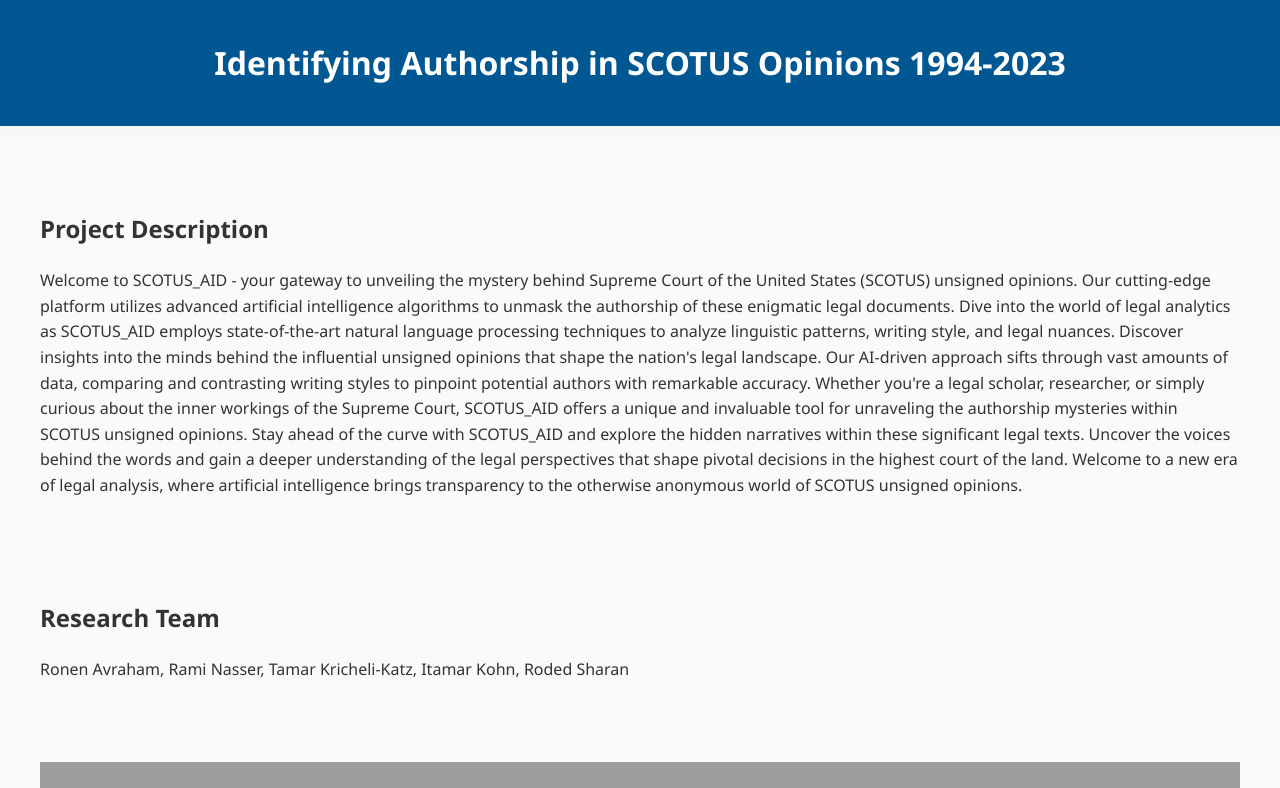
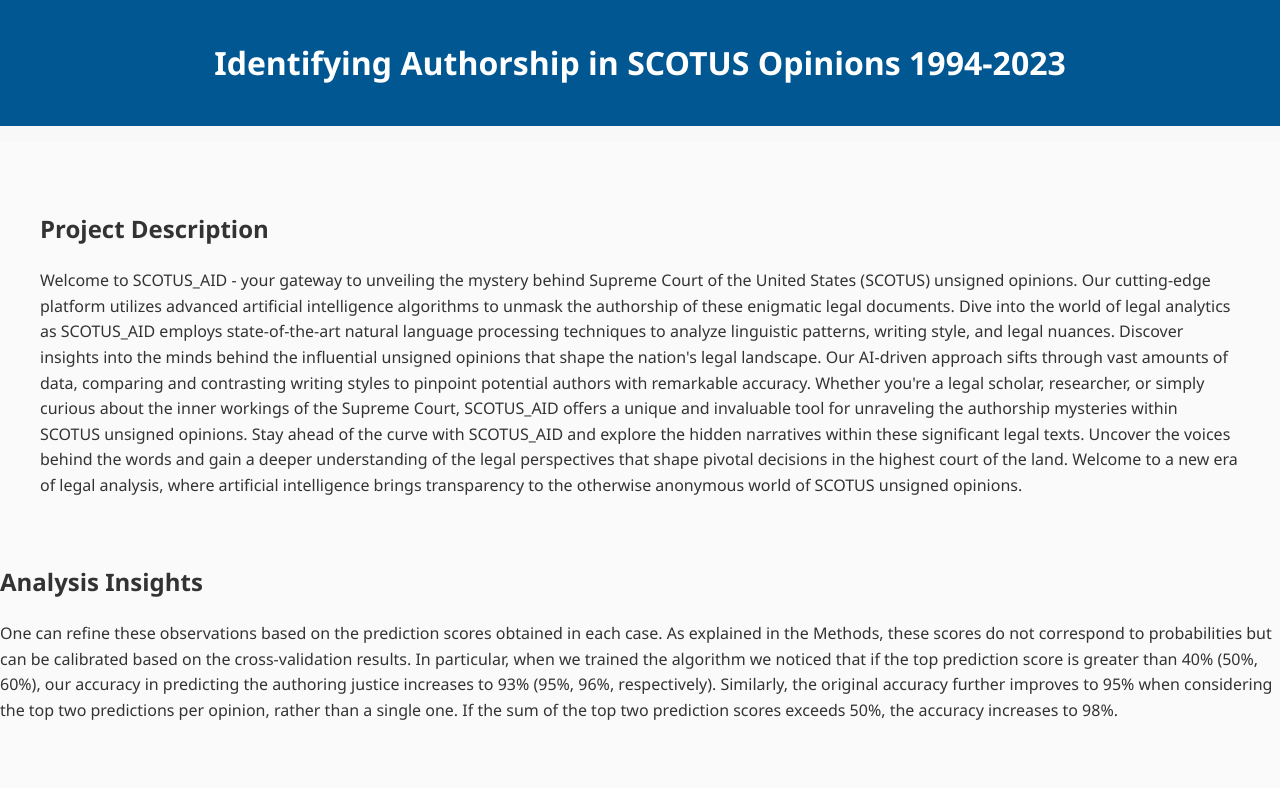
Before and after one commit to raminass/SCOTUS_AI, a plain HTML site: page index.html in a window 1280 px wide. Shown: the top 788 px of the page. Drawn offline with Linux system fonts and the light colour scheme; grey boxes are pictures that could not be loaded.

Commit message:
Update index.html

```diff
--- a/index.html
+++ b/index.html
@@ -11,7 +11,6 @@
 
     <nav class="main-nav">
         <!-- Navigation items (if needed) -->
-
     </nav>
 
     <main>
@@ -23,18 +22,20 @@ Discover insights into the minds behind the influential unsigned opinions that s
 
 Stay ahead of the curve with SCOTUS_AID and explore the hidden narratives within these significant legal texts. Uncover the voices behind the words and gain a deeper understanding of the legal perspectives that shape pivotal decisions in the highest court of the land. Welcome to a new era of legal analysis, where artificial intelligence brings transparency to the otherwise anonymous world of SCOTUS unsigned opinions.</p>
         </section>
+
+        <section class="analysis-insights">
+            <h2>Analysis Insights</h2>
+            <p>One can refine these observations based on the prediction scores obtained in each case. As explained in the Methods, these scores do not correspond to probabilities but can be calibrated based on the cross-validation results. In particular, when we trained the algorithm we noticed that if the top prediction score is greater than 40% (50%, 60%), our accuracy in predicting the authoring justice increases to 93% (95%, 96%, respectively). Similarly, the original accuracy further improves to 95% when considering the top two predictions per opinion, rather than a single one. If the sum of the top two prediction scores exceeds 50%, the accuracy increases to 98%.</p>
+        </section>
+
         <section class="team-section">
             <h2>Research Team</h2>
-            <!-- Team member details -->
             <p>Ronen Avraham, Rami Nasser, Tamar Kricheli-Katz, Itamar Kohn, Roded Sharan</p>
         </section>
+
         <section class="tool-section">
             <iframe id="research-tool-iframe" src="https://raminass-scotus-ai-17.hf.space" width="100%" height="800"></iframe>
         </section>
-
-
-
-
     </main>
 
     <footer class="footer">
```
